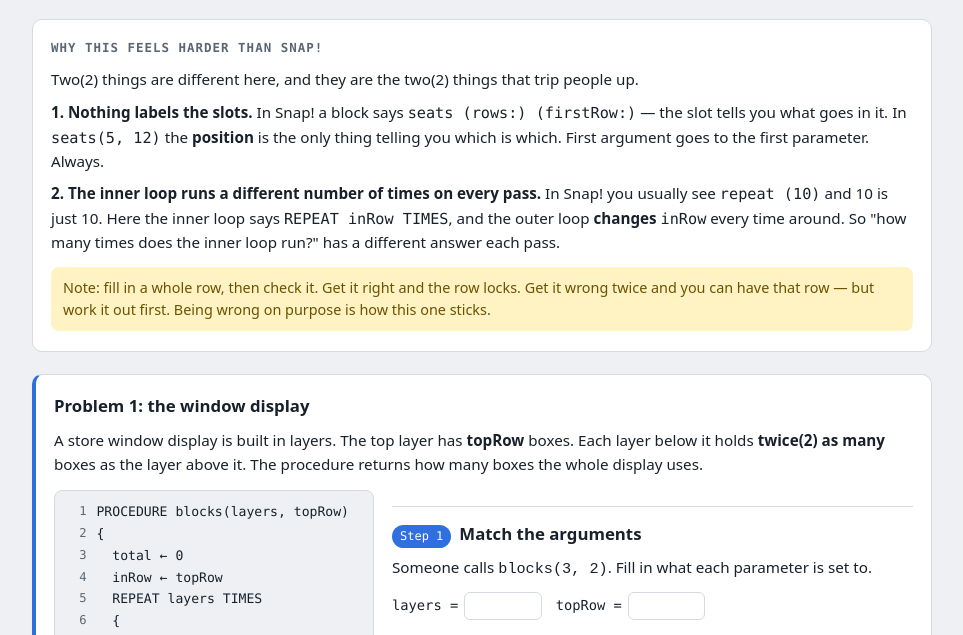
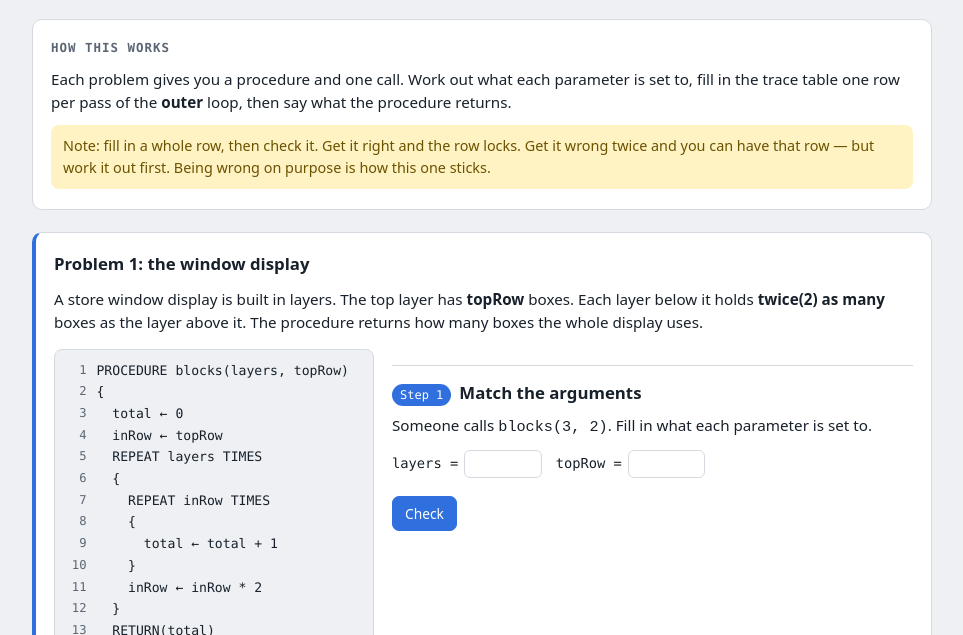
Before and after one commit to ahs-cs-csp/ahs-cs-csp.github.io, a plain HTML site: page trace-it.html in a window 1280 px wide. Shown: the part 151-786 px from the top of the page, without its empty margins (158-1121 px from the left). Drawn offline with Linux system fonts and the light colour scheme.

Commit message:
Replace the Snap comparison with plain instructions

```diff
--- a/trace-it.html
+++ b/trace-it.html
@@ -85,11 +85,9 @@ footer{font-size:.82rem;color:var(--ink-soft);border-top:1px solid var(--rule);p
   </header>
 
   <section class="panel">
-    <h2>Why this feels harder than Snap!</h2>
-    <p class="ask" style="margin-top:0">Two(2) things are different here, and they are the two(2) things that trip people up.</p>
-    <p class="ask" style="margin:0 0 8px"><b>1. Nothing labels the slots.</b> In Snap! a block says <span style="font-family:var(--mono)">seats (rows:) (firstRow:)</span> &mdash; the slot tells you what goes in it. In <span style="font-family:var(--mono)">seats(5, 12)</span> the <b>position</b> is the only thing telling you which is which. First argument goes to the first parameter. Always.</p>
-    <p class="ask" style="margin:0"><b>2. The inner loop runs a different number of times on every pass.</b> In Snap! you usually see <span style="font-family:var(--mono)">repeat (10)</span> and 10 is just 10. Here the inner loop says <span style="font-family:var(--mono)">REPEAT inRow TIMES</span>, and the outer loop <b>changes</b> <span style="font-family:var(--mono)">inRow</span> every time around. So "how many times does the inner loop run?" has a different answer each pass.</p>
-    <p class="note" style="margin-top:12px">Note: fill in a whole row, then check it. Get it right and the row locks. Get it wrong twice and you can have that row &mdash; but work it out first. Being wrong on purpose is how this one sticks.</p>
+    <h2>How this works</h2>
+    <p class="ask" style="margin-top:0">Each problem gives you a procedure and one call. Work out what each parameter is set to, fill in the trace table one row per pass of the <b>outer</b> loop, then say what the procedure returns.</p>
+    <p class="note">Note: fill in a whole row, then check it. Get it right and the row locks. Get it wrong twice and you can have that row &mdash; but work it out first. Being wrong on purpose is how this one sticks.</p>
   </section>
 
   <div id="problems"></div>
```
